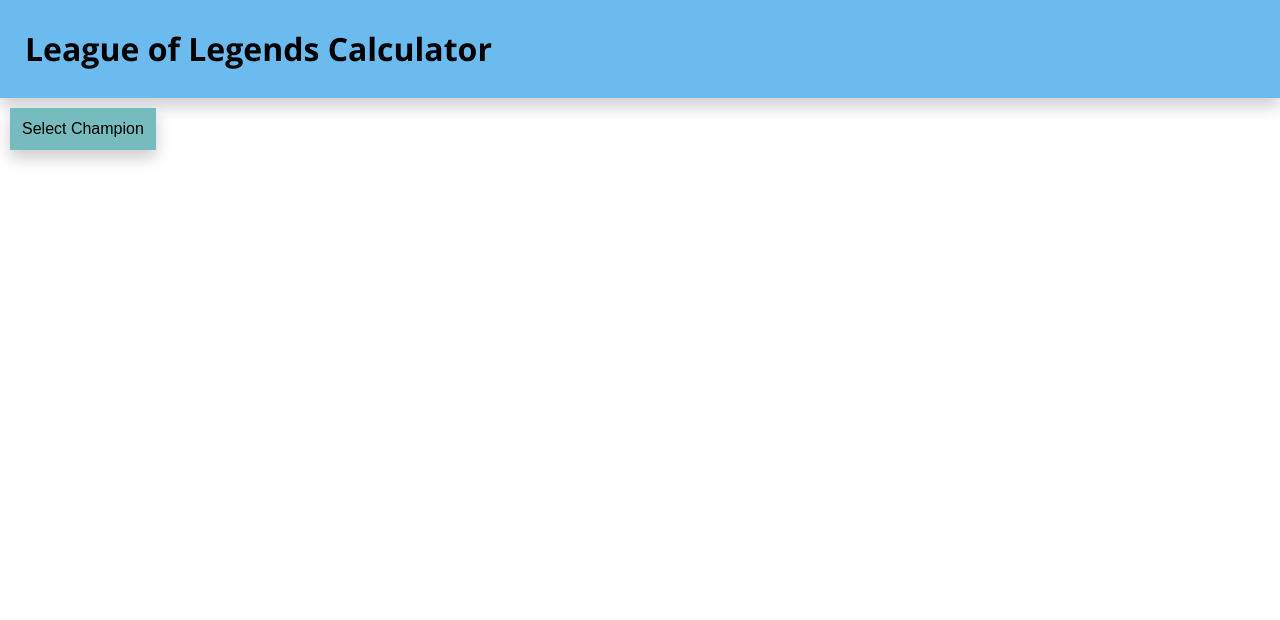
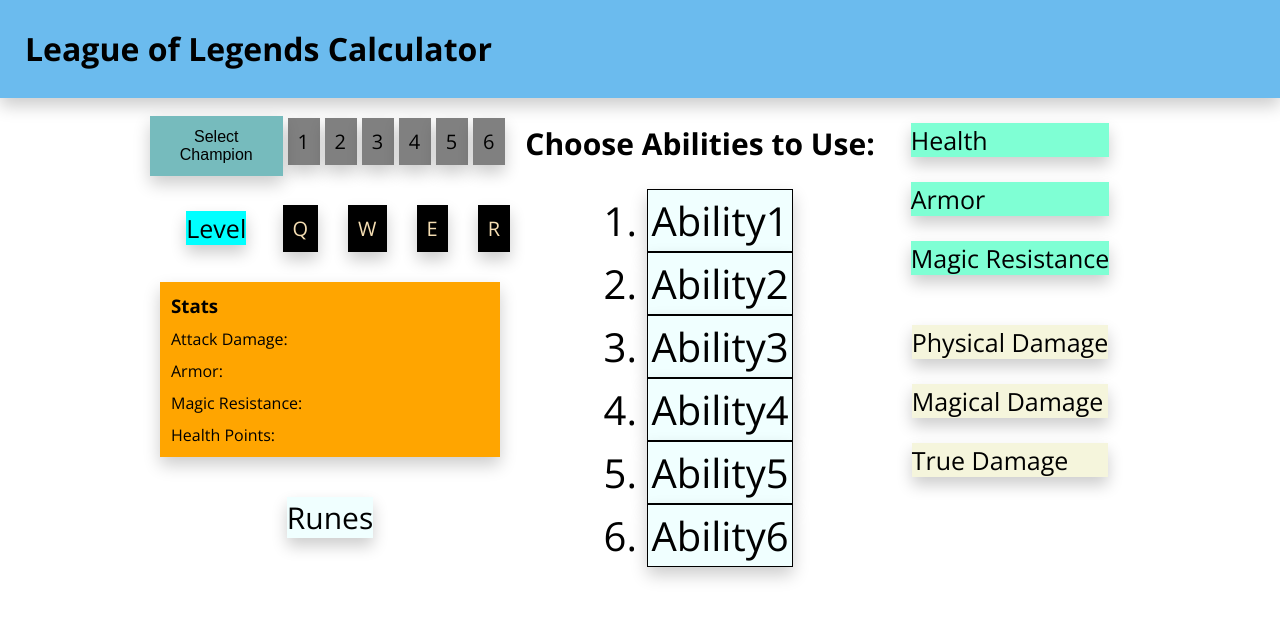
Before and after one commit to BrokenBladee/LoLDamageCalculator, a Django app: page /dmgcalc/ in a window 1280 px wide. Shown: the top 620 px of the page. Run offline with Django 4.2, Linux system fonts and the light colour scheme; data comes from the database, SQL or seed files in the repository; both versions use the stored data as it was after the commit.

Commit message:
Finishing first draft with CSS and Html

```diff
--- a/dmgcalc/models.py
+++ b/dmgcalc/models.py
@@ -6,8 +6,11 @@
 class Champion(models.Model):
     championName = models.CharField(max_length=200)
     level = models.IntegerField(default=1)
-
-
+    health_points = models.IntegerField(default=0)
+    attack_damage = models.IntegerField(default=0)
+    armour = models.IntegerField(default=0)
+    magic_resistance = models.IntegerField(default=0)
+  #  champion_icon = models.ImageField()
 
     def __str__(self):
         return str(self.id) + ' ' + self.championName
--- /dev/null
+++ b/dmgcalc/static/app.js
@@ -0,0 +1,24 @@
+function dropDownChamp() {
+            document.getElementById("dropdownChampionList").classList.toggle("show");
+        }
+
+        function chosenChamp(){
+            document.getElementById("champion_stats").classList.toggle("show");
+            document.getElementById("champion_stats1").classList.toggle("show");
+            document.getElementById("champion_stats2").classList.toggle("show");
+            document.getElementById("champion_stats3").classList.toggle("show");
+            document.getElementById("champion_stats4").classList.toggle("show");
+        }
+
+        window.onclick = function (event) {
+            if (!event.target.matches(".dropbtn")) {
+                var dropdowns = document.getElementsByClassName("dropdown-content")
+                var i;
+                for (i = 0; i < dropdowns.length; i++) {
+                    var openDropdown = dropdowns[i]
+                    if (openDropdown.classList.contains('show')) {
+                        openDropdown.classList.remove('show')
+                    }
+                }
+            }
+        }
--- /dev/null
+++ b/dmgcalc/static/style.css
@@ -0,0 +1,229 @@
+html {
+    font-size: 62.5%;
+}
+
+body {
+    font-family: 'Open Sans', sans-serif;
+    padding: 0px;
+    margin: 0px;
+    box-sizing: border-box;
+
+}
+
+header {
+    padding: 0.6rem 0.6rem 0.6rem 2.5rem;
+    background-color: #6bbbee;
+    box-shadow: 0 0.8rem 1.6rem 0 rgba(0, 0, 0, 0.2);
+    font-size: 1.6rem;
+}
+
+.main-container {
+   /* background: grey;*/
+    display: grid;
+    padding: 0 15rem;
+    grid-template-columns: 1.5fr 1.5fr 1fr;
+    column-gap: 1rem;
+    align-items: start;
+}
+
+.champion-container {
+    /*background: #639ea0;*/
+    display: grid;
+    grid-template-columns: 1fr 1fr;
+    justify-content: center;
+}
+
+.dropbtn {
+    margin: 1rem 0 0 0;
+    background-color: #76bbbd;
+    color: Black;
+    padding: 1.2rem;
+    font-size: 1.6rem;
+    border: none;
+    cursor: pointer;
+    box-shadow: 0 0.8rem 1.6rem 0 rgba(0, 0, 0, 0.2);
+
+}
+
+.dropbtn:hover, .dropbtn:focus {
+    background-color: #639ea0;
+}
+
+.dropdown {
+    align-self: center;
+    justify-self: center;
+    position: relative;
+    display: inline-block;
+}
+
+.dropdown-content {
+    font-size: 1.6rem;
+    display: none;
+    position: absolute;
+    background-color: #f1f1f1;
+    min-width: 16rem;
+    box-shadow: 0 0.8rem 1.6rem 0 rgba(0, 0, 0, 0.2);
+    z-index: 1;
+}
+
+.dropdown-content p:hover {
+    background-color: #ddd
+}
+
+.dropdown-content p {
+    margin: 0;
+    color: black;
+    padding: 1.2rem 1.6rem;
+    text-decoration: none;
+    display: block;
+    cursor: pointer;
+
+}
+
+.items {
+    display: grid;
+    grid-template-columns: repeat(6, 1fr);
+    gap: 0.5rem;
+    margin-right: 0.5rem;
+    margin-left: 0.5rem;
+}
+
+.items p {
+    background: grey;
+    font-size: 2rem;
+    padding: 1rem;
+    box-shadow: 0 0.8rem 1.6rem 0 rgba(0, 0, 0, 0.2);
+}
+
+
+.level {
+
+    align-self: center;
+    justify-self: center;
+}
+
+.level p {
+    background: aqua;
+    font-size: 2.5rem;
+    box-shadow: 0 0.8rem 1.6rem 0 rgba(0, 0, 0, 0.2);
+}
+
+.spells {
+    display: grid;
+    grid-template-columns: repeat(4, 1fr);
+    align-self: center;
+    justify-self: center;
+    gap: 3rem;
+}
+
+.spells p {
+    background: black;
+    font-size: 2rem;
+    color: wheat;
+    padding: 1rem;
+    box-shadow: 0 0.8rem 1.6rem 0 rgba(0, 0, 0, 0.2);
+}
+
+.stats-page {
+    display: block;
+    grid-column-start: 1;
+    grid-column-end: 3;
+    background-color: orange;
+    padding: 0.6rem;
+    margin: 1rem;
+    min-width: 16rem;
+    box-shadow: 0 0.8rem 1.6rem 0 rgba(0, 0, 0, 0.2);
+    font-size: 1.6rem;
+}
+
+.wrapper {
+    margin: 0;
+    padding: 0;
+    overflow: hidden;
+}
+
+.first {
+    float: left;
+    margin: 0.5rem 0.4rem 0.5rem 0.5rem;
+}
+
+.second {
+    display: none;
+    float: left;
+    margin: 0.5rem 0 0.5rem 0.5rem;
+}
+
+.runes {
+    grid-column-start: 1;
+    grid-column-end: 3;
+    align-self: center;
+    justify-self: center;
+
+}
+
+.runes p {
+    font-size: 3rem;
+    background: azure;
+    box-shadow: 0 0.8rem 1.6rem 0 rgba(0, 0, 0, 0.2);
+}
+
+
+
+.abilities-container {
+   /* background: #76bbbd;*/
+    display: grid;
+}
+
+.abilities-container h2 {
+    align-self: center;
+    justify-self: center;
+    font-size: 3rem;
+    margin: 2.5rem 0 0 0;
+}
+
+.list-of-abilities {
+    font-size: 4rem;
+    align-self: center;
+    justify-self: center;
+    margin: 2.5rem 0 0 0;
+}
+
+.list-of-abilities li {
+    background: azure;
+    padding: 0.3rem;
+    border: black 0.1rem solid;
+    box-shadow: 0 0.8rem 1.6rem 0 rgba(0, 0, 0, 0.2);
+
+}
+
+
+
+.dummy-container {
+    display: grid;
+    /*background: aliceblue;*/
+    font-size: 2.5rem;
+}
+
+.dummy {
+    align-self: center;
+    justify-self: center;
+}
+
+.dummy p {
+    background: aquamarine;
+    box-shadow: 0 0.8rem 1.6rem 0 rgba(0, 0, 0, 0.2);
+}
+
+.damage {
+    align-self: center;
+    justify-self: center;
+}
+
+.damage p {
+    background: beige;
+    box-shadow: 0 0.8rem 1.6rem 0 rgba(0, 0, 0, 0.2);
+}
+
+.show {
+    display: block;
+}
--- a/dmgcalc/templates/index.html
+++ b/dmgcalc/templates/index.html
@@ -1,113 +1,108 @@
+{% load static %}
 <!DOCTYPE html>
 <html lang="en">
 <head>
+    {% load static %}
     <meta charset="UTF-8">
-    <title>Title</title>
+    <title>DMGCalc</title>
+    <link rel="stylesheet" href="{% static 'style.css' %}">
+    <script src="{% static 'app.js' %}"></script>
     <link rel="preconnect" href="https://fonts.googleapis.com">
     <link rel="preconnect" href="https://fonts.gstatic.com" crossorigin>
     <link href="https://fonts.googleapis.com/css2?family=Open+Sans:ital,wght@0,300;0,400;0,500;0,600;0,700;0,800;1,300;1,400;1,500;1,600;1,700;1,800&display=swap"
           rel="stylesheet">
-
-    <style>
-
-        body {
-            font-family: 'Open Sans', sans-serif;
-            margin: 0px;
-        }
-
-        header{
-            padding: 6px 6px 6px 25px;
-            background-color: #6bbbee;
-            display: flex;
-            box-shadow: 0px 8px 16px 0px rgba(0, 0, 0, 0.2);
-        }
-
-        .dropbtn {
-            margin: 10px 0 0 10px;
-            background-color: #76bbbd;
-            color: Black;
-            padding: 12px;
-            font-size: 16px;
-            border: none;
-            cursor: pointer;
-            box-shadow: 0px 8px 16px 0px rgba(0, 0, 0, 0.2);
-        }
-
-        .dropbtn:hover, .dropbtn:focus {
-            background-color: #639ea0;
-        }
-
-        .dropdown {
-            position: relative;
-            display: inline-block;
-        }
-
-        .dropdown-content {
-            margin: 0 0 0 10px;
-            display: none;
-            position: absolute;
-            background-color: #f1f1f1;
-            min-width: 160px;
-            box-shadow: 0px 8px 16px 0px rgba(0, 0, 0, 0.2);
-            z-index: 1;
-        }
-
-        .dropdown-content p:hover {
-            background-color: #ddd
-        }
-
-        .dropdown-content p {
-            margin: 0px;
-            color: black;
-            padding: 12px 16px;
-            text-decoration: none;
-            display: block;
-        }
-
-        .show {
-            display: block;
-        }
-
-    </style>
-
 </head>
 <body>
-
     <header>
         <h1>
             League of Legends Calculator
         </h1>
     </header>
 
+
+
+    <div class="main-container">
+        <div class="champion-container">
             <div class="dropdown">
                 <button onclick="dropDownChamp()" class="dropbtn">Select Champion</button>
                 <div id="dropdownChampionList" class="dropdown-content">
                     {% for row in all_items %}
-                <p>{{ row.championName }}</p>
+                        <p onclick="chosenChamp()">{{ row.championName }}</p>
                     {% endfor %}
                 </div>
             </div>
+            <div class="items">
+                <p class="each-item">1</p>
+                <p class="each-item">2</p>
+                <p class="each-item">3</p>
+                <p class="each-item">4</p>
+                <p class="each-item">5</p>
+                <p class="each-item">6</p>
+            </div>
 
+            <div class="level">
+                    <p>Level</p>
+            </div>
+            <div class="spells">
+                <p>Q</p>
+                <p>W</p>
+                <p>E</p>
+                <p>R</p>
+            </div>
+            <div class="stats-page">
+                <div class="wrapper">
+                    <h3 class="second" id="champion_stats">{{ all_items.0.championName }}</h3>
+                    <h3 class="first" >Stats</h3>
+                </div>
+                <div class="wrapper">
+                    <p class="first">Attack Damage:</p>
+                    <p class="second" id="champion_stats1">{{ all_items.0.attack_damage }}</p>
+                </div>
+                <div class="wrapper">
+                    <p class="first">Armor:</p>
+                    <p class="second" id="champion_stats2">{{ all_items.0.armour }}</p>
+                </div>
+                <div class="wrapper">
+                    <p class="first">Magic Resistance:</p>
+                    <p class="second" id="champion_stats3">{{ all_items.0.magic_resistance }}</p>
+                </div>
+                <div class="wrapper">
+                    <p class="first">Health Points:</p>
+                    <p class="second" id="champion_stats4">{{ all_items.0.health_points }}</p>
+                </div>
+            </div>
 
+            <div class="runes">
+                <p>Runes</p>
+            </div>
+        </div>
 
-    <script>
-        function dropDownChamp() {
-            document.getElementById("dropdownChampionList").classList.toggle("show");
-        }
+        <div class="abilities-container">
+            <h2>Choose Abilities to Use:</h2>
+            <ol class="list-of-abilities">
+                <li>Ability1</li>
+                <li>Ability2</li>
+                <li>Ability3</li>
+                <li>Ability4</li>
+                <li>Ability5</li>
+                <li>Ability6</li>
+            </ol>
+        </div>
 
-        window.onclick = function (event) {
-            if (!event.target.matches(".dropbtn")) {
-                var dropdowns = document.getElementsByClassName("dropdown-content")
-                var i;
-                for (i = 0; i < dropdowns.length; i++) {
-                    var openDropdown = dropdowns[i]
-                    if (openDropdown.classList.contains('show')) {
-                        openDropdown.classList.remove('show')
-                    }
-                }
-            }
-        }
-    </script>
+        <div class="dummy-container">
+            <div class="dummy">
+                <p>Health</p>
+                <p>Armor</p>
+                <p>Magic Resistance</p>
+            </div>
+            <div class="damage">
+                <p>Physical Damage</p>
+                <p>Magical Damage</p>
+                <p>True Damage</p>
+            </div>
+        </div>
+
+    </div>
 
 </body>
 </html>
--- a/dmgcalc/views.py
+++ b/dmgcalc/views.py
@@ -5,4 +5,5 @@
 
 def dmgcalc(request):
     all_items = Champion.objects.all()
+    print(all_items)
     return render(request, 'index.html', {'all_items': all_items })
```
Also changed, not shown: db.sqlite3, dmgcalc/migrations/0003_champion_armour_champion_attack_damage_and_more.py (added). Lines whose indentation alone changed are shown as unchanged.
